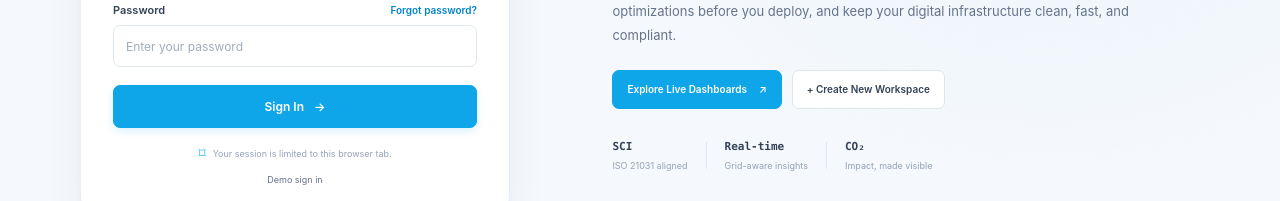
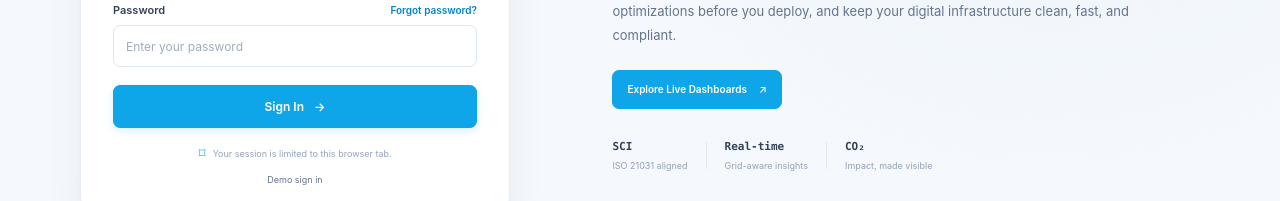
Before and after one commit to Lucky-313/WattWiseProject, a React (Vite) app in the folder Wattwise/Frontend/: page / in a window 1280 px wide. Shown: the part 453-654 px from the top of the page. Built offline with nearby package versions, Linux system fonts and the light colour scheme; no server answers.

Commit message:
Remove Create New Workshpace button

```diff
--- a/Wattwise/Frontend/src/pages/FrontPage.jsx
+++ b/Wattwise/Frontend/src/pages/FrontPage.jsx
@@ -350,15 +350,6 @@ export default function FrontPage() {
               >
                 Explore Live Dashboards <span aria-hidden="true">↗</span>
               </button>
-              <button
-                type="button"
-                className="button-secondary"
-                onClick={() => {
-                  changeMode("signup");
-                }}
-              >
-                + Create New Workspace
-              </button>
             </div>
             <div className="hero-metrics" aria-label="WattWise metrics">
               <div>
```
